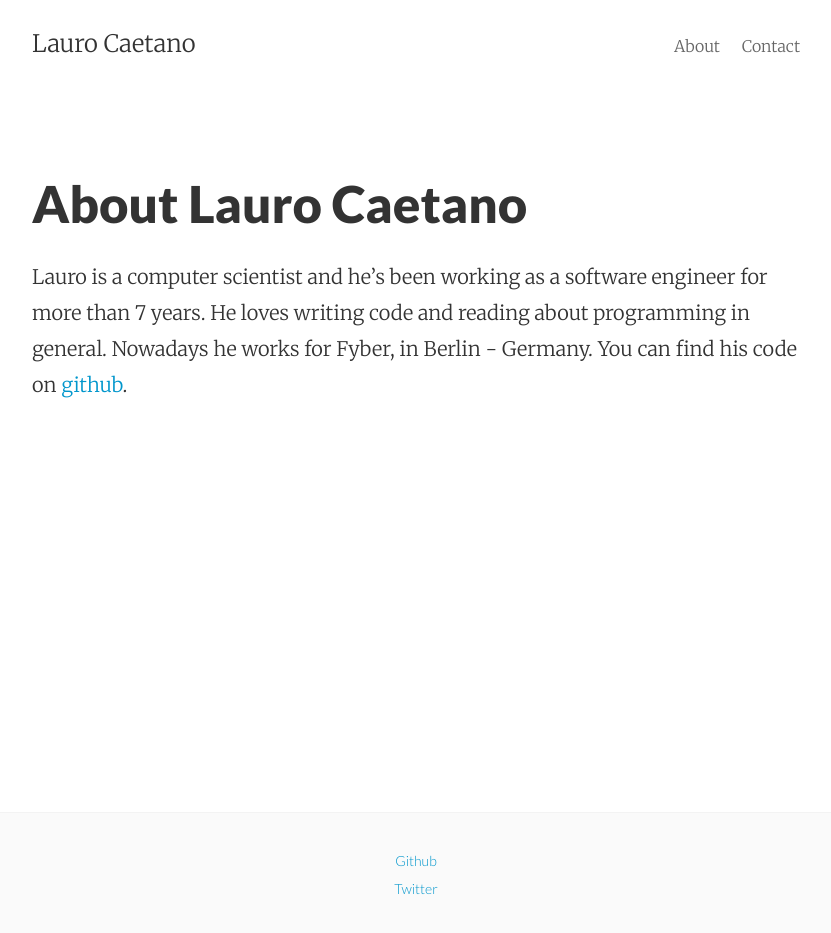
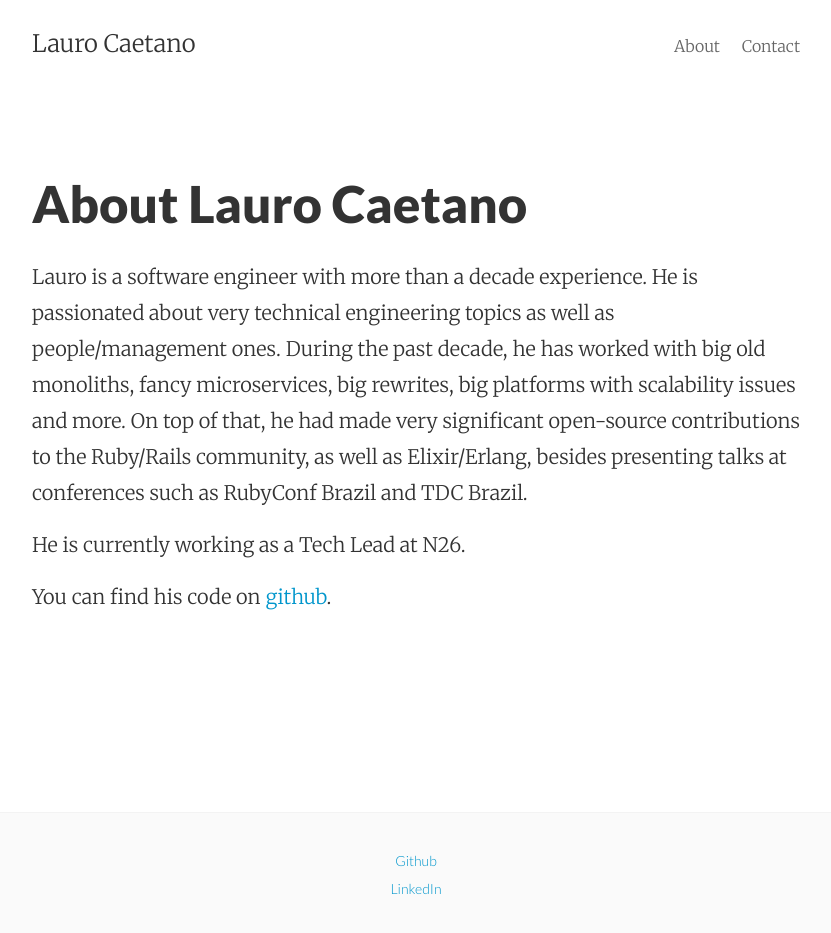
Before and after one commit to laurocaetano/laurocaetano.github.io, a Jekyll site: the page built from about.md, in a window 1280 px wide. Shown: the whole page, without its empty margins (224-1055 px from the left). Built offline with Jekyll 4.4.1, drawn with Linux system fonts in a browser that asks for light colours; nearby versions of some CDN libraries; Markdown is read by kramdown in place of the engine named in the settings.

Commit message:
Minor adjustments and updates

```diff
--- a/_includes/footer.html
+++ b/_includes/footer.html
@@ -3,7 +3,7 @@
     <div class="measure mt1 center">
       <small>
         <a href="https://www.github.com/laurocaetano">Github</a> <br/>
-        <a href="https://www.twitter.com/laurocaetano">Twitter</a> <br/>
+        <a href="https://www.linkedin.com/in/lauro-caetano-4261132a/">LinkedIn</a> <br/>
       </small>
     </div>
   </div>
--- a/about.md
+++ b/about.md
@@ -4,7 +4,14 @@ title: About Lauro Caetano
 permalink: /about/
 ---
 
-Lauro is a computer scientist and he's been working as a software engineer for
-more than 7 years. He loves writing code and reading about programming in general.
-Nowadays he works for Fyber, in Berlin - Germany.
+Lauro is a software engineer with more than a decade experience. He is passionated
+about very technical engineering topics as well as people/management ones.
+During the past decade, he has worked with big old monoliths, fancy microservices,
+big rewrites, big platforms with scalability issues and more. On top of that,
+he had made very significant open-source contributions to the Ruby/Rails community,
+as well as Elixir/Erlang, besides presenting talks at conferences such as
+RubyConf Brazil and TDC Brazil.
+
+He is currently working as a Tech Lead at N26.
+
 You can find his code on [github](github.com/laurocaetano).
```
